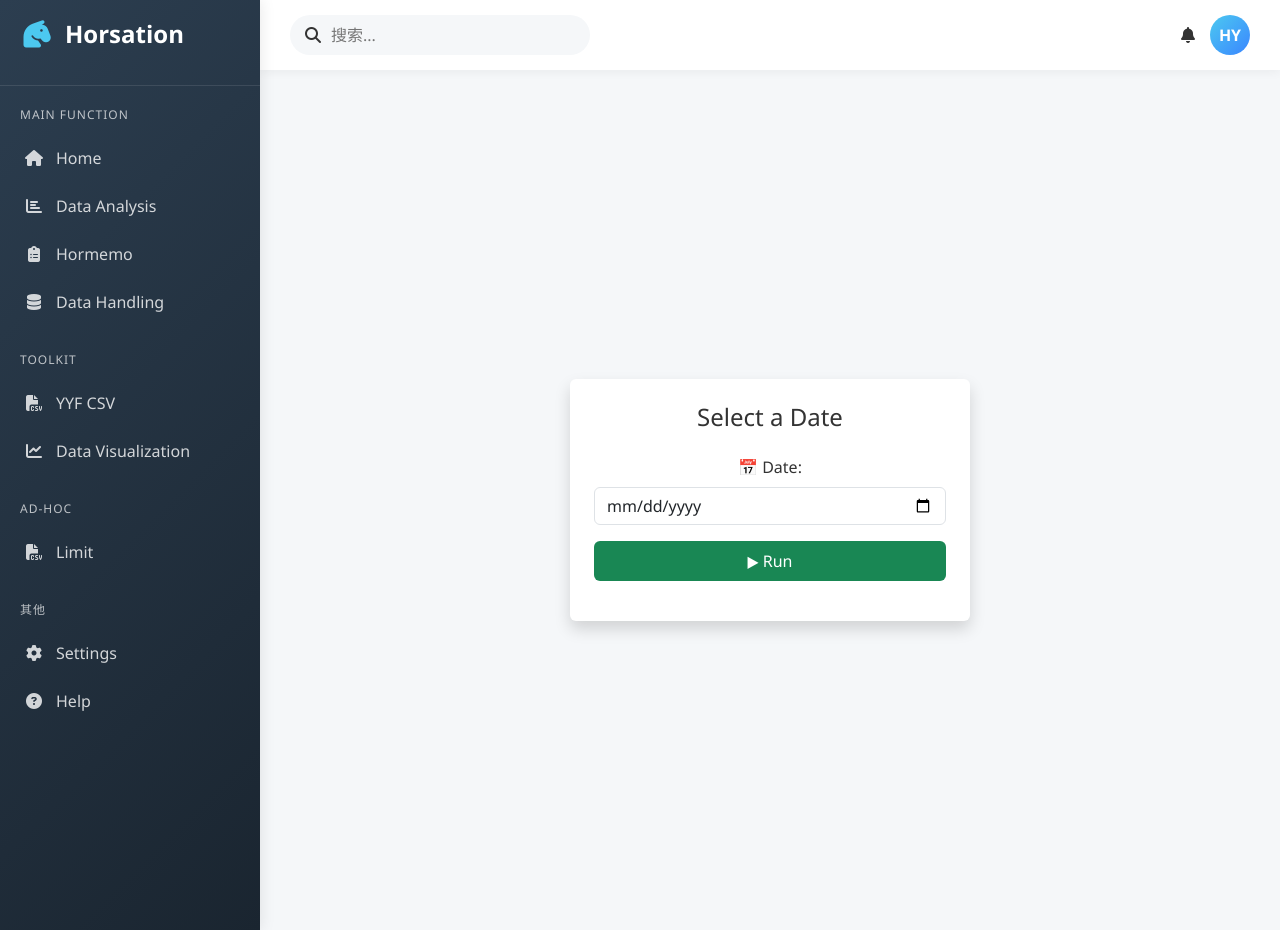
After one commit to HorizonHJY/Horisation, a Flask app: page /limit in a window 1280 px wide. The commit adds this page. Run offline with Flask 3, Linux system fonts and the light colour scheme.

Commit message:
updating

```diff
--- a/Template/horbase.html
+++ b/Template/horbase.html
@@ -5,6 +5,7 @@
   <meta name="viewport" content="width=device-width, initial-scale=1.0"/>
   <title>{% block title %}Horsation{% endblock %}</title>
   <link rel="stylesheet" href="https://cdnjs.cloudflare.com/ajax/libs/font-awesome/6.4.0/css/all.min.css">
+  <link href="https://cdn.jsdelivr.net/npm/bootstrap@5.3.2/dist/css/bootstrap.min.css" rel="stylesheet">
   <link rel="stylesheet" href="{{ url_for('static', filename='Basic_style.css') }}">
   {% block extra_head %}{% endblock %}
 </head>
@@ -42,6 +43,13 @@
     </div>
 
     <div class="nav-section">
+      <div class="nav-title">Ad-Hoc</div>
+      <a href="{{ url_for('limit') }}" class="nav-item {% if active_page=='csv' %}active{% endif %}" id="nav-yyf">
+        <i class="fas fa-file-csv"></i><span>Limit</span>
+      </a>
+    </div>
+
+    <div class="nav-section">
       <div class="nav-title">其他</div>
       <a href="#" class="nav-item">
         <i class="fas fa-cog"></i><span>Settings</span>
--- /dev/null
+++ b/Template/limit.html
@@ -0,0 +1,26 @@
+{% extends "horbase.html" %}
+
+{% block title %}Hormemo - Horsation{% endblock %}
+
+{% block extra_head %}
+
+{% endblock %}
+
+{% block content %}
+<div class="content d-flex justify-content-center align-items-center vh-100">
+  <div class="container text-center p-4 bg-white rounded shadow" style="max-width: 400px;">
+    <h4 class="mb-4">Select a Date</h4>
+    <div class="mb-3">
+      <label for="dateInput" class="form-label">📅 Date:</label>
+      <input type="date" class="form-control" id="dateInput">
+    </div>
+    <button class="btn btn-success w-100" onclick="runController()">▶ Run</button>
+    <div id="result" class="mt-3 text-muted"></div>
+  </div>
+</div>
+
+{% endblock %}
+
+{% block body_scripts %}
+<script src="{{ url_for('static', filename='js/hormemo.js') }}"></script>
+{% endblock %}
--- a/app.py
+++ b/app.py
@@ -29,7 +29,9 @@ def csv():
 @app.route('/hormemo')
 def hormemo():
     return render_template('hormemo.html', active_page='hormemo')
-
+@app.route('/limit')
+def limit():
+    return render_template('limit.html', active_page='limit')
 @app.post('/api/upload')
 def api_upload():
     """接收CSV文件，返回预览与概要信息"""
```
